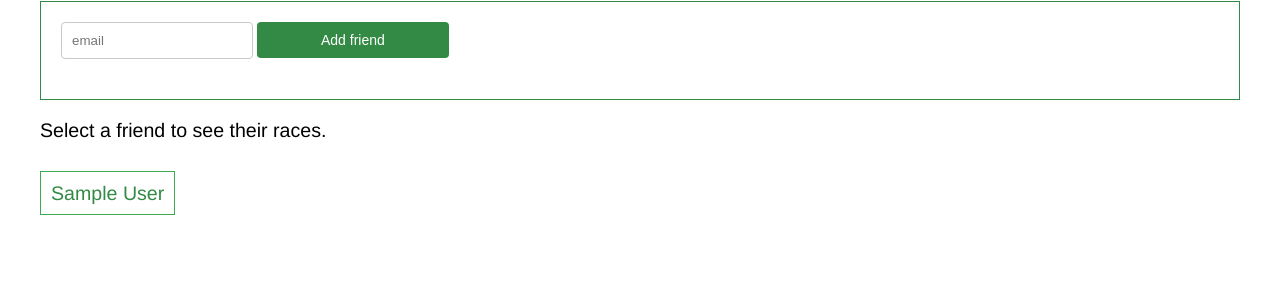
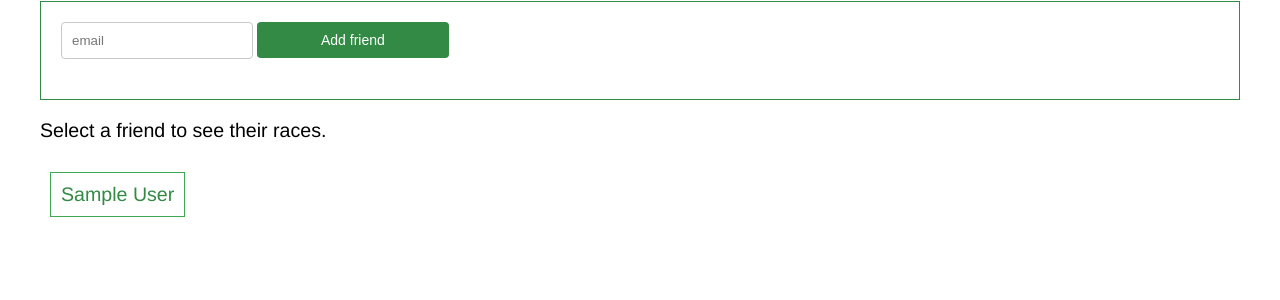
Before and after one commit to richardgiddings/racewithme, a Django app: page /main/friends/ in a window 1280 px wide. Shown: the part 381-681 px from the top of the page. Run offline with Django 3.2, Linux system fonts and the light colour scheme; a user stored in the database is signed in; tables that the repository leaves empty hold one stand-in row (values such as "Sample post"); some libraries are stand-ins or nearby versions.

Commit message:
Fix friends page display issues

```diff
--- a/racewithme/static/racewithme/style.css
+++ b/racewithme/static/racewithme/style.css
@@ -470,13 +470,13 @@ PAGES
   #friends-page p {
     font-size: 1.4em; }
   #friends-page #friends-container {
-    margin-top: 40px;
+    margin-top: 20px;
     font-size: 1.4em; }
     #friends-page #friends-container div {
       border: 1px solid #3ea853;
-      display: inline;
       padding: 10px;
-      margin-right: 10px; }
+      margin: 10px;
+      float: left; }
   #friends-page #find-friends-container {
     border: 1px solid #338a44;
     padding: 0px 20px 20px 20px; }
--- a/racewithme/static/sass/style.scss
+++ b/racewithme/static/sass/style.scss
@@ -659,14 +659,14 @@ PAGES
     }
 
     #friends-container {
-        margin-top: 40px;
+        margin-top: 20px;
         font-size: 1.4em;
 
         div {
             border: 1px solid $theme-colour2;
-            display: inline;
             padding: 10px;
-            margin-right: 10px;
+            margin: 10px;
+            float: left;
         }
     }
 
```
Also changed, not shown: 1 other file.
